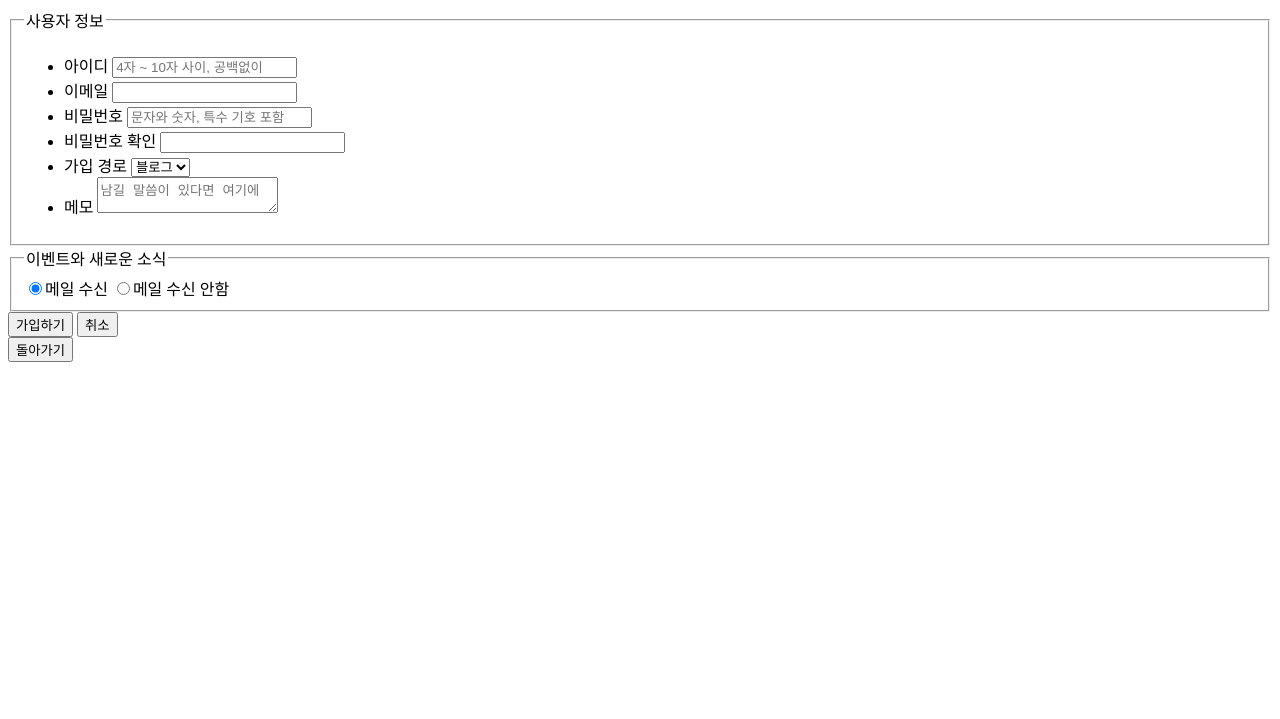
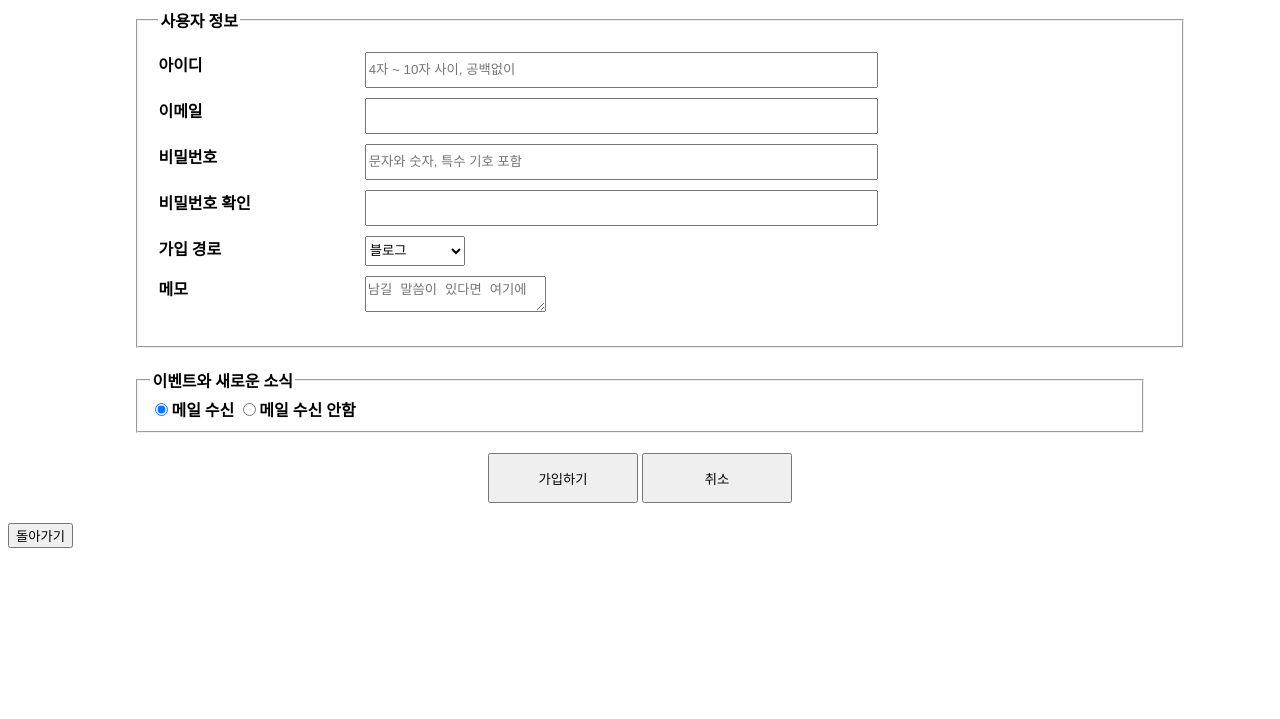
Before and after one commit to Samdo3/BeACloudengineer, a plain HTML site: page signin.html in a window 1280 px wide. Shown: the part 81-800 px from the top of the page. Drawn offline with Linux system fonts and the light colour scheme.

Commit message:
sign 스타일 변경, index 스타일 변경

```diff
--- /dev/null
+++ b/css/sign.css
@@ -0,0 +1,53 @@
+
+
+form{
+    width: 80%;
+    margin-left: auto;
+    margin-right: auto;
+    margin-bottom: 20px;
+    font-weight: bold;
+}
+
+.user_info{
+    width: 100%;
+    padding-left: 20px;
+    padding-top: 20px;
+    padding-bottom: 30px;
+    margin-bottom: 20px;
+}
+
+.user_info>div>div{
+    display: inline-block;
+    width: 20%;
+    vertical-align: top;
+}
+
+.user_info>div>input{
+    width: 50%;
+    height: 30px;
+    margin-bottom: 10px;
+}
+
+.user_info>div>select{
+    margin-bottom: 10px;
+    width: 100px;
+    height: 30px;
+}
+
+.submit{
+    text-align: center;
+    margin-top:20px;
+}
+.submit div{
+    display: inline-block;
+}
+
+.submit input{
+    width: 150px;
+    height: 50px;
+}
+
+.submit input:hover{
+    background-color: skyblue;
+    border: 0px;
+}
--- /dev/null
+++ b/css/style.css
@@ -0,0 +1,77 @@
+body{
+    margin: 0;
+}
+
+.top_background_outer {
+    height: 300px;                   /* 원하는 높이 설정 */
+    background-image: url('../img/background.png');
+    background-size: cover;          /* 이미지가 잘림 없이 채우도록 설정 */
+    background-position: center;     /* 이미지 가운데 정렬 */
+    display: flex;                   /* 중앙 정렬 */
+    justify-content: center;
+    color: black;                    /* 텍스트 색상 */
+    z-index: -1;
+}
+
+.top_background_inner{
+    z-index: 0;
+}
+
+.job_title{
+    position: relative;
+    top:10px;
+    left:-80px;
+    z-index: 1;
+    color: skyblue;
+    font-family: "Bagel Fat One", system-ui;
+    font-weight: 400;
+    font-size: 80px;
+    font-style: normal;
+    text-shadow: 5px -3px 5px #171869;
+}
+
+.gotocourse{
+    font-family: "Bagel Fat One", system-ui;
+    font-weight: 200;
+    font-size: 30px;
+    color: white;
+
+}
+
+
+#cloud_info{
+    color:blue;
+    background-color: bisque;
+}
+
+div{
+    text-align: center;
+}
+
+li{
+    list-style: none;
+    width: 30%;
+    margin-top: 3px;
+    border: 3px solid skyblue;
+    border-radius: 8px;
+    padding: 10px;
+    background-color: #2FB3EC;
+    text-decoration: none;
+    color:white;
+}
+
+a{
+    text-decoration: none;
+}
+
+
+table {
+    width: 100%;
+    border-collapse: collapse; /* 셀 테두리 겹치기 */
+    border-spacing: 0; /* 셀 간격 없애기 */
+    caption-side: bottom;
+}
+th, td {
+    border: 1px solid black; /* 셀 테두리 설정 */
+    text-align: center;
+}
--- a/signin.html
+++ b/signin.html
@@ -4,51 +4,52 @@
     <meta charset="UTF-8">
     <meta name="viewport" content="width=device-width, initial-scale=1.0">
     <title>Document</title>
+    <link rel="stylesheet" href="css/sign.css">
 </head>
 <body>
-    <h1>회원 가입을 환영합니다</h1>
 
     <form>
-        <fieldset>
+        <h1>회원 가입을 환영합니다</h1>
+        <fieldset class="user_info">
             <legend>사용자 정보</legend>
-            <ul>
-                <li>
-                    <label for="sign_user_id">아이디
+            <div>
+                <div><label for="sign_user_id">아이디</label></div>
                 <input type="id" id="sign_user_id" required placeholder="4자 ~ 10자 사이, 공백없이">
-                    </label>
-                </li>
-                <li>
-                    <label for="sign_user_email">이메일 <input type="email" id="sign_user_email" required>
-                    </label>
-                </li>
-                <li>
-                    <label for="sign_user_pw">비밀번호 <input type="password" id="sign_user_pw" required placeholder="문자와 숫자, 특수 기호 포함">
-                    </label>
-                </li>
-                <li>
-                    <label for="sign_user_pw_check">비밀번호 확인 <input type="password" id="sign_user_pw_check" required>
-                    </label>
-                </li>
-                <li>
-                    <label for="sign_root">가입 경로 </label>
+            </div>
+            <div>
+                <div><label for="sign_user_email">이메일 </label></div>
+                <input type="email" id="sign_user_email" required>
+            </div>
+            <div>
+                <div><label for="sign_user_pw">비밀번호</label></div>
+                <input type="password" id="sign_user_pw" required placeholder="문자와 숫자, 특수 기호 포함">
+            </div>
+            <div>
+                <div><label for="sign_user_pw_check">비밀번호 확인</label> </div>
+                <input type="password" id="sign_user_pw_check" required>
+            </div>
+            <div>
+                <div><label for="sign_root">가입 경로 </label></div>
                 <select id="sign_root">
                     <option value="blog">블로그</option>
                     <option value="cafe">카페</option>
                     <option value="youtube">유튜브</option>
                 </select>
-                </li>
-                <li>
-                    <label for="sign_memo">메모 <textarea id="sign_memo" placeholder="남길 말씀이 있다면 여기에"></textarea> </label>
-                </li>
-            </ul>
+            </div>
+            <div>
+                <div><label for="sign_memo">메모</label></div>
+                <textarea id="sign_memo" placeholder="남길 말씀이 있다면 여기에"></textarea>
+            </div>
         </fieldset>
         <fieldset>
             <legend>이벤트와 새로운 소식</legend>
             <label><input type="radio" name="mail_get_check" value="mail_get_true" checked>메일 수신</label>
             <label><input type="radio" name="mail_get_check" value="mail_get_false">메일 수신 안함</label>
         </fieldset>
-        <input type="submit" value="가입하기">
-        <input type="reset" value="취소">
+        <div class="submit">
+            <div><input type="submit" value="가입하기"></div>
+            <div><input type="reset" value="취소"></div>
+        </div>
     </form>
     <a href="index.html"><button>돌아가기</button></a>
 </body>
```
Also changed, not shown: backend.html (+4 -0 lines), index.html (+20 -21 lines), img/background.png (added), 1 other file. Lines whose indentation alone changed are shown as unchanged.
